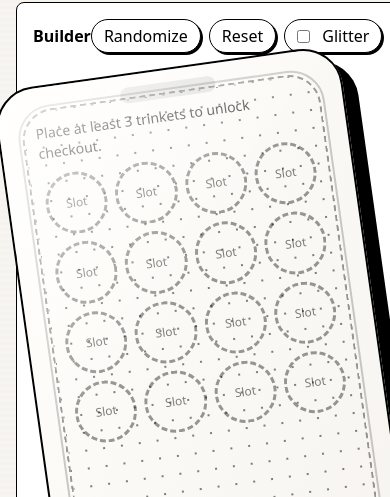
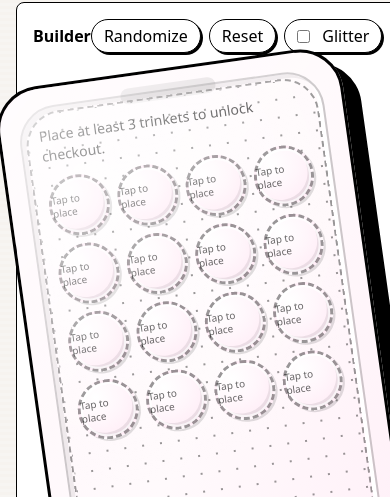
Before and after one commit to Ceyvion/zhunkbox, a React (Vite) app: page / in a window 390 px wide. Shown: the part 94-591 px from the top of the page. Built offline with nearby package versions, Linux system fonts and the light colour scheme.

Commit message:
feat(ui): cuter, more tactile phone case and slots styling

```diff
--- a/src/components/BuilderCanvas.tsx
+++ b/src/components/BuilderCanvas.tsx
@@ -72,9 +72,9 @@ function Slot({ index, value, style, selectedId, active, onSelect, onPlace, onRe
   return (
     <motion.div
       ref={setNodeRef}
-      whileTap={{ scale: 0.97 }}
+      whileTap={{ scale: 0.98 }}
       onClick={handleClick}
-      className={`relative aspect-square rounded-full border-[3px] border-dashed flex items-center justify-center text-xs sm:text-sm select-none ${filled ? 'bg-yellow-200 border-black' : 'border-black/40'} ${isOver ? 'ring-4 ring-black/30' : ''}`}
+      className={`slot ${filled ? 'slot--filled' : 'slot--empty'} ${isOver ? 'slot--over' : ''}`}
       aria-label={`Slot ${index} ${filled ? `with ${label}` : 'empty'}`}
       title={filled ? label : 'Click to place selected'}
     >
@@ -93,7 +93,7 @@ function Slot({ index, value, style, selectedId, active, onSelect, onPlace, onRe
             ) : null}
           </>
         ) : (
-          <motion.span key="empty" className="opacity-50">Slot</motion.span>
+          <motion.span key="empty" className="opacity-60 text-[10px] sm:text-xs">Tap to place</motion.span>
         )}
       </AnimatePresence>
     </motion.div>
--- a/src/components/PhoneCase.tsx
+++ b/src/components/PhoneCase.tsx
@@ -27,25 +27,29 @@ export function PhoneCase({ children }: { children: ReactNode }) {
       className="flex justify-center"
     >
       <div className="relative w-full max-w-[480px] aspect-[9/16]">
-        {/* Case body with subtle gradient + dramatic tilt */}
-        <motion.div initial={{ rotateZ: -8 }} animate={{ rotateZ: -8 }} className="absolute inset-0 rounded-[40px] border-2 border-black bg-gradient-to-br from-[#fffefb] to-[#f6f3ef] shadow-[14px_14px_0_#000]">
+        {/* Case body with pastel gradient, chunky outline, and soft bevel */}
+        <motion.div
+          initial={{ rotateZ: -8 }}
+          animate={{ rotateZ: -8 }}
+          className="absolute inset-0 rounded-[44px] border-[3px] border-black bg-gradient-to-br from-[#fff7fb] via-[#fffafc] to-[#ffeef7] shadow-[16px_16px_0_#000]"
+        >
           {/* Camera notch */}
           <div className="absolute top-3 left-1/2 -translate-x-1/2 w-24 h-4 rounded-full bg-black/10"/>
 
-          {/* Inner lip */}
-          <div className="absolute inset-[18px] rounded-[34px] border-2 border-black/20" />
+          {/* Inner lip with soft inner shadow */}
+          <div className="absolute inset-[18px] rounded-[38px] border-2 border-black/20 shadow-[inset_4px_4px_0_#00000010,inset_-4px_-6px_0_#ffffff]" />
 
-          {/* Inner work area with dashed guide and dot grid */}
-          <div className="absolute inset-[22px] rounded-[32px] border-2 border-dashed border-black/40 p-3 overflow-hidden">
+          {/* Inner work area with dotted guide and subtle fabric texture */}
+          <div className="absolute inset-[24px] rounded-[36px] border-2 border-dashed border-black/40 p-3 overflow-hidden bg-[radial-gradient(circle_at_20%_15%,rgba(255,255,255,0.7),rgba(255,255,255,0)_55%)]">
             {/* dotted grid background */}
-            <div className="absolute inset-0 opacity-50" style={{ backgroundImage: 'radial-gradient(#000 0.8px, transparent 0.8px)', backgroundSize: '18px 18px', backgroundPosition: '9px 9px' }} />
+            <div className="absolute inset-0 opacity-40" style={{ backgroundImage: 'radial-gradient(#000 0.8px, transparent 0.8px)', backgroundSize: '18px 18px', backgroundPosition: '9px 9px' }} />
             <div className="relative">
               {children}
             </div>
           </div>
 
           {/* light glare */}
-          <div className="pointer-events-none absolute inset-0 rounded-[40px]" style={{ background: 'linear-gradient(135deg, rgba(255,255,255,0.7) 0%, rgba(255,255,255,0.0) 40%)', mixBlendMode: 'screen' }} />
+          <div className="pointer-events-none absolute inset-0 rounded-[44px]" style={{ background: 'linear-gradient(135deg, rgba(255,255,255,0.7) 0%, rgba(255,255,255,0.0) 40%)', mixBlendMode: 'screen' }} />
         </motion.div>
       </div>
     </motion.div>
--- a/src/index.css
+++ b/src/index.css
@@ -63,3 +63,41 @@ body {
 }
 .sticker:hover { transform: translate(-1px, -1px) rotate(-1deg); }
 .sticker:active { transform: translate(1px, 1px); filter: drop-shadow(1px 1px 0 #000) drop-shadow(2px 2px 0 #000); }
+
+/* Cute, tactile slots */
+.slot {
+  @apply relative aspect-square rounded-full flex items-center justify-center select-none text-xs sm:text-sm transition;
+}
+.slot::before,
+.slot::after {
+  content: "";
+  position: absolute;
+  inset: 0;
+  border-radius: 9999px;
+  pointer-events: none;
+}
+.slot--empty {
+  @apply border-[3px] border-dashed;
+  border-color: rgba(0,0,0,0.4);
+  background: radial-gradient(80% 80% at 30% 25%, #ffffff 0%, #fff6fb 60%, #ffeef7 100%);
+  box-shadow:
+    inset 2px 2px 0 rgba(255,255,255,0.9),
+    inset -3px -4px 0 rgba(0,0,0,0.08),
+    2px 2px 0 #00000020;
+}
+.slot--empty::before {
+  /* glossy rim */
+  box-shadow: inset 0 0 0 2px rgba(255,255,255,0.7);
+}
+.slot--filled {
+  @apply border-[3px] border-black;
+  background: radial-gradient(90% 90% at 35% 30%, #fff 0%, #fde68a 55%, #facc15 100%);
+  box-shadow:
+    3px 3px 0 #000,
+    inset 0 0 0 2px rgba(255,255,255,0.7);
+}
+.slot--over {
+  box-shadow:
+    0 0 0 6px rgba(0,0,0,0.15),
+    3px 3px 0 #000 !important;
+}
```
